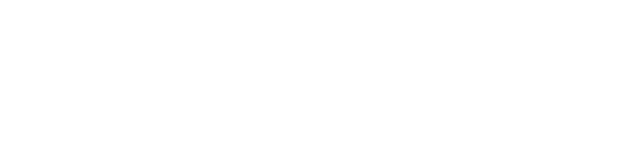
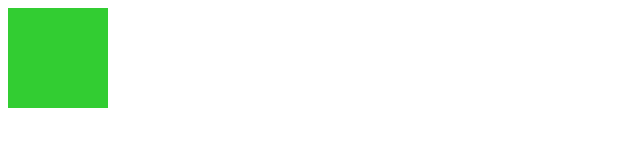
Before and after one commit to DanDucVira/FrontEndMasterBootcamp, a plain HTML site: page javascript/Dom/index.html in a window 1280 px wide. Shown: the whole page, without its empty margins (0-640 px from the left). Drawn offline with Linux system fonts and the light colour scheme.

Commit message:
finished lecture on interacting with the DOM

```diff
--- a/javascript/Dom/dom.js
+++ b/javascript/Dom/dom.js
@@ -0,0 +1,2 @@
+const redSquare = document.querySelector('.red-square');
+redSquare.style.backgroundColor = 'limegreen';
--- a/javascript/Dom/index.html
+++ b/javascript/Dom/index.html
@@ -5,10 +5,12 @@
     <meta charset="UTF-8">
     <meta name="viewport" content="width=device-width, initial-scale=1.0">
     <meta http-equiv="X-UA-Compatible" content="ie=edge">
+    <link rel="stylesheet" href="/javascript/Dom/main.css">
     <title>The Dom</title>
 </head>
 
 <body>
+    <div class="red-square"></div>
     <script src="/javascript/Dom/dom.js"></script>
 </body>
 
--- /dev/null
+++ b/javascript/Dom/main.css
@@ -0,0 +1,5 @@
+.red-square {
+    width: 100px;
+    height: 100px;
+    background-color: crimson;
+  }
```
